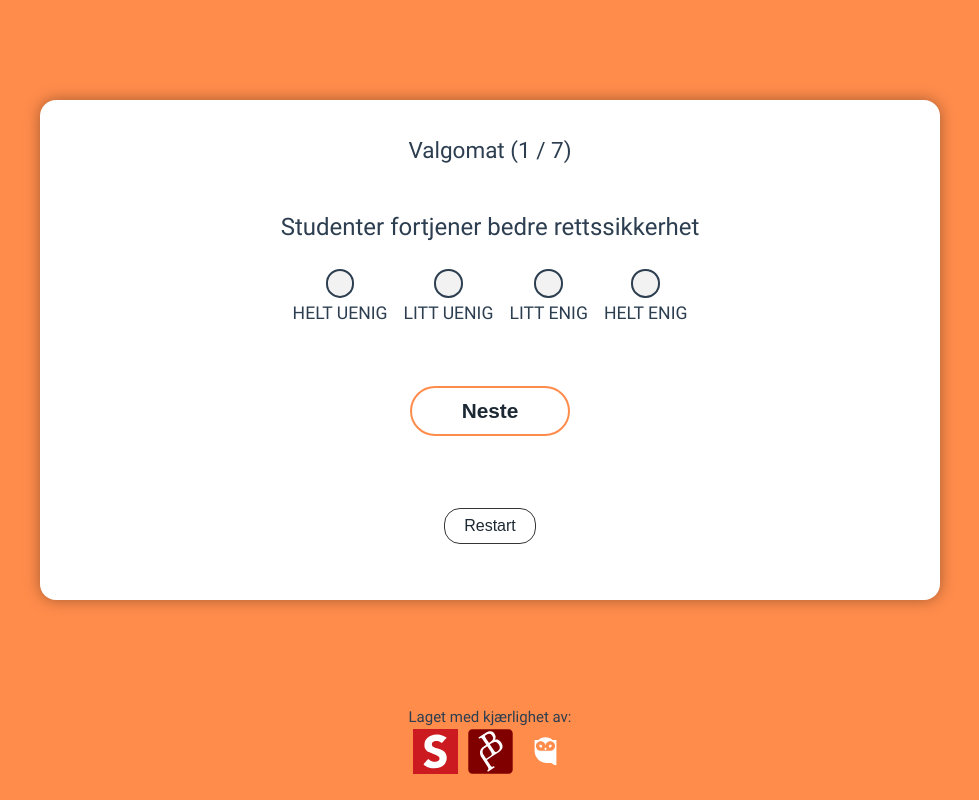
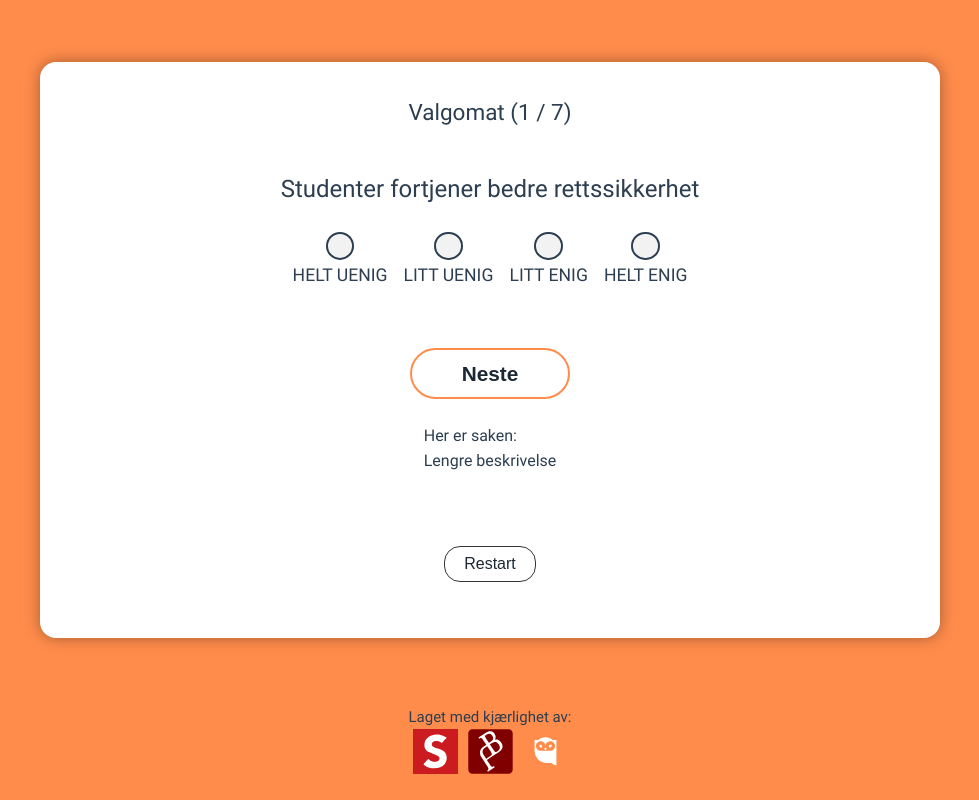
Before and after one commit to fribyte-code/valgomat, a Vue app: page / in a window 1280 px wide. Both pictures are taken after a click on the button "Start". Shown: the whole page, without its empty margins (150-1129 px from the left). Built offline with nearby package versions, Linux system fonts and the light colour scheme.

Commit message:
#4 Støtte for lengre beskrivelse om påstanden

```diff
--- a/src/components/StatementForm.vue
+++ b/src/components/StatementForm.vue
@@ -49,6 +49,11 @@ let options = {
     </div>
     <br />
     <button class="submit-btn button" type="submit">Neste</button>
+    <br />
+    <p v-if="statement.description">
+      <strong>Her er saken:</strong><br />
+      {{ statement.description }}
+    </p>
   </form>
 </template>
 
@@ -58,9 +63,13 @@ let options = {
   align-items: center;
   flex-direction: column;
 }
+
 p {
   font-size: 1rem;
-  font-weight: bold;
+  font-weight: 400;
+}
+p strong {
+  font-weight: 900;
 }
 
 .statement-group {
--- a/src/csvStatementsToJson.ts
+++ b/src/csvStatementsToJson.ts
@@ -17,10 +17,12 @@ export function csvStatementsToJson(
 
     const statement: Statement = {
       statement: rows[0],
+      description: rows[1],
       parties: {},
     };
 
-    for (let j = 1; j < rows.length; j++) {
+    const partiesStartRow = 2;
+    for (let j = partiesStartRow; j < rows.length; j++) {
       const party = headers[j];
       const value = Number(rows[j]);
       statement.parties[party] = value;
--- a/src/types.ts
+++ b/src/types.ts
@@ -1,5 +1,6 @@
 export type Statement = {
   statement: string;
+  description?: string;
   parties: {
     [party: string]: number | StatementValue;
   };
```
Also changed, not shown: src/data/fiktive-statements.csv, 1 other file (tests, documents, lock files or other folders).
